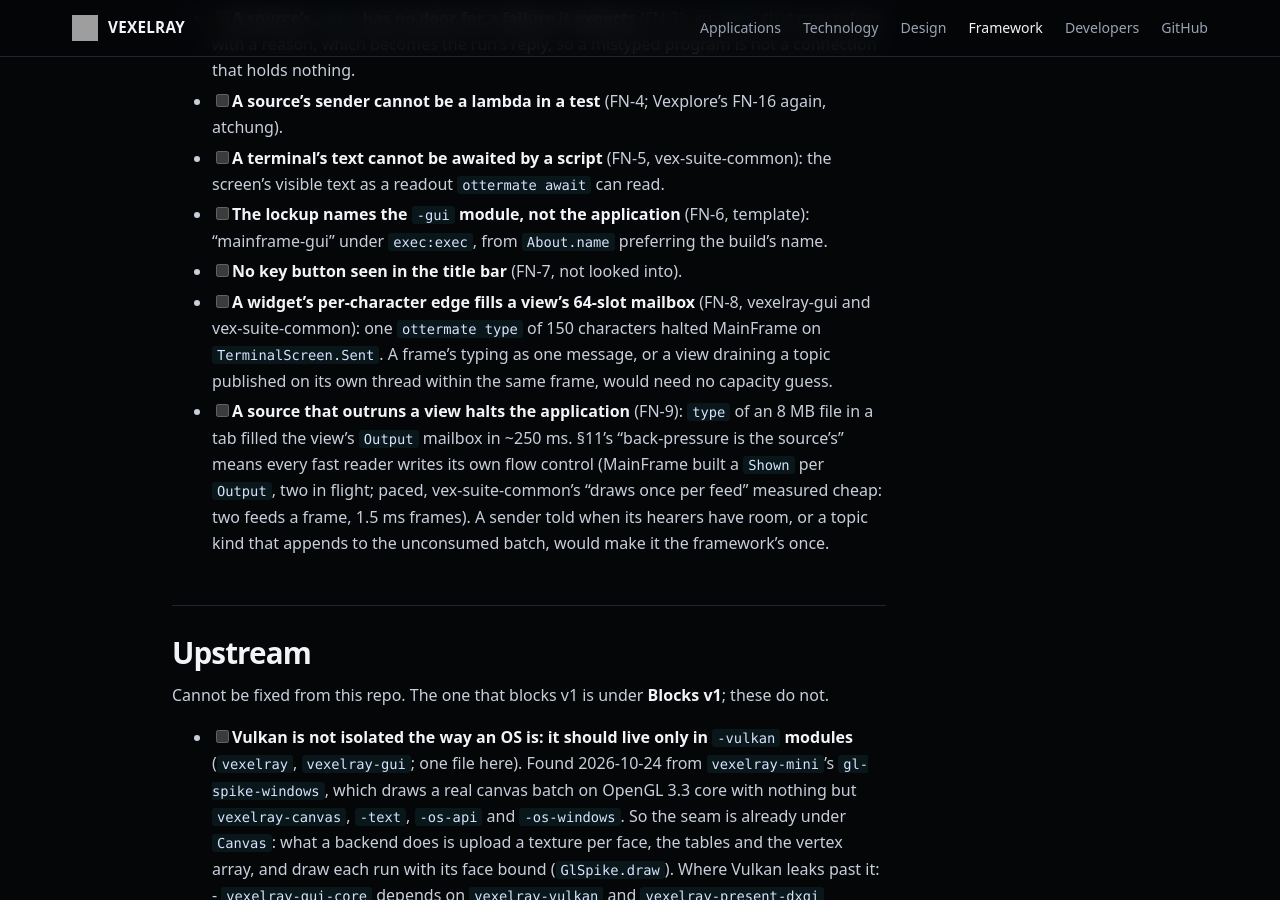
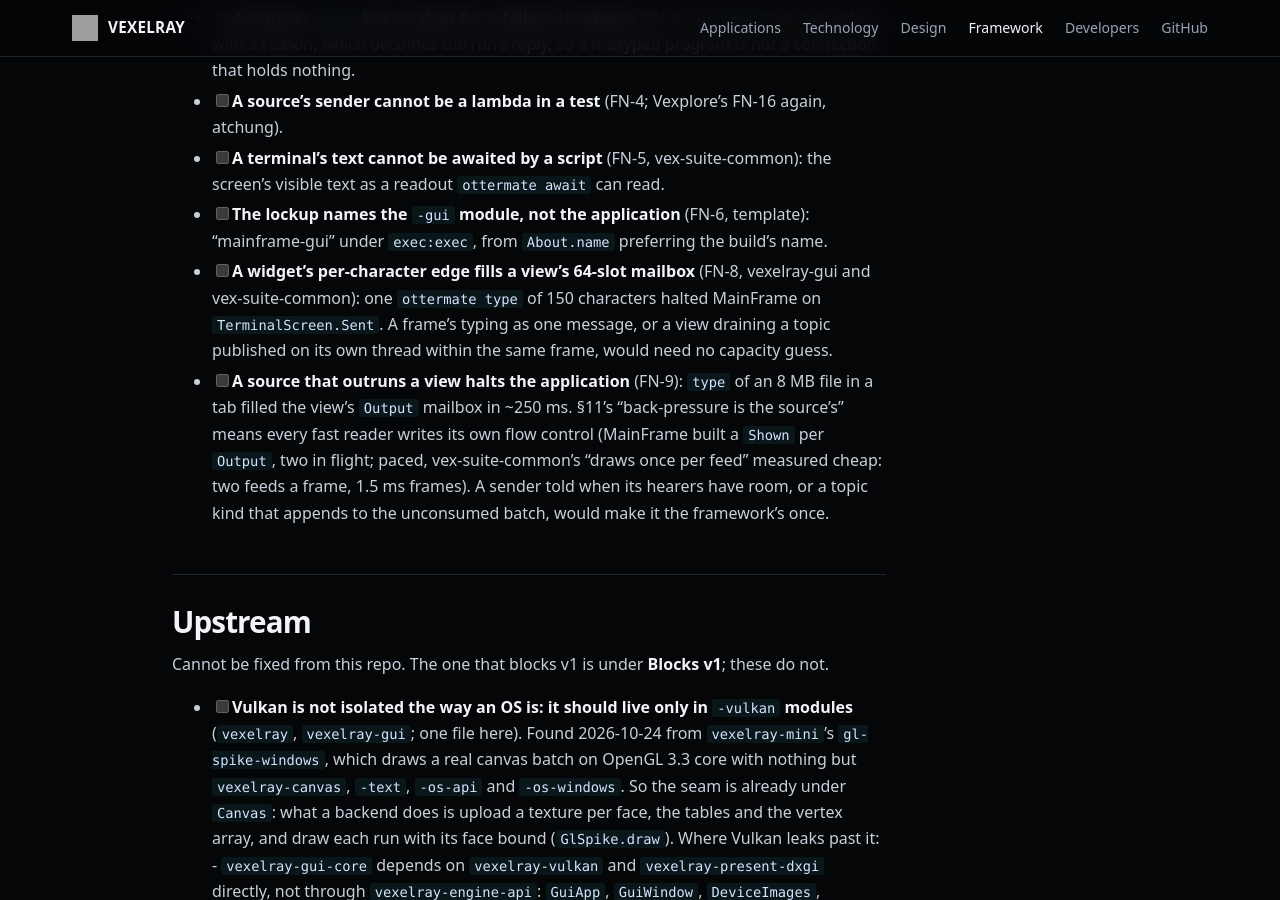
Before and after one commit to sibarum/vexelray-framework, a Jekyll site: the page built from docs/TODO.md, in a window 1280 px wide and 900 px high, scrolled down 36762 px. Built offline with Jekyll 4.4.1, drawn with Linux system fonts in a browser that asks for light colours; our own code applies the rules of GitHub Pages for plain Markdown files.

Commit message:
TODO: MainFrame's FN-7 was no gap, the key bindings are a line in the app menu
Co-Authored-By: Claude Opus 5.5 <noreply@anthropic.com>

```diff
--- a/docs/TODO.md
+++ b/docs/TODO.md
@@ -1310,7 +1310,6 @@ are its v0.2 notes (`docs/framework-notes.md` there).
       readout `ottermate await` can read.
 - [ ] **The lockup names the `-gui` module, not the application** (FN-6, template): "mainframe-gui" under
       `exec:exec`, from `About.name` preferring the build's name.
-- [ ] **No key button seen in the title bar** (FN-7, not looked into).
 - [ ] **A widget's per-character edge fills a view's 64-slot mailbox** (FN-8, vexelray-gui and vex-suite-common): one
       `ottermate type` of 150 characters halted MainFrame on `TerminalScreen.Sent`. A frame's typing as one message,
       or a view draining a topic published on its own thread within the same frame, would need no capacity guess.
```
